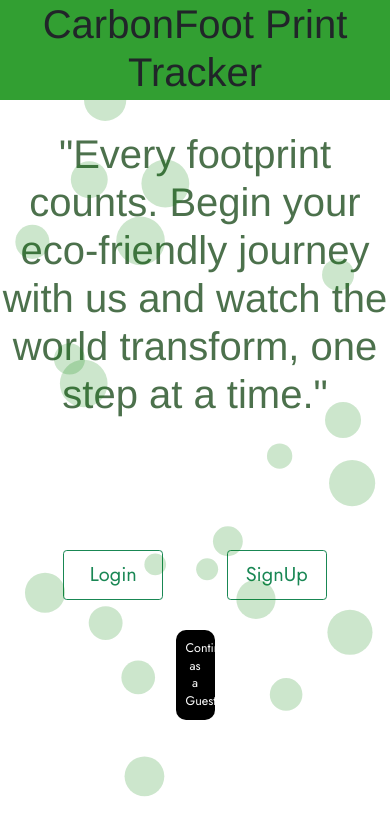
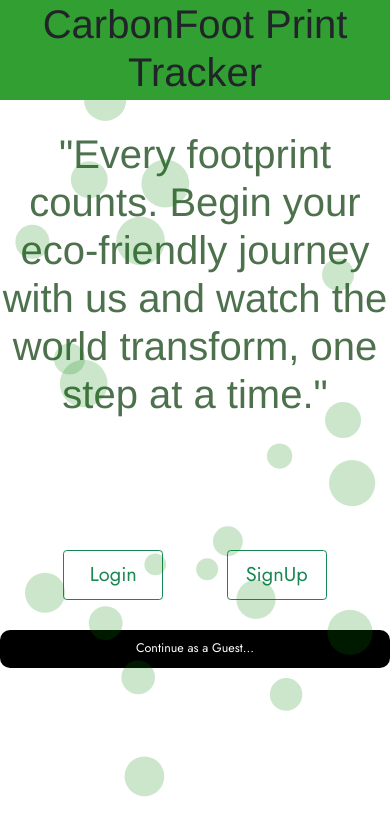
Before and after one commit to AdityaChaudhary2913/IEEE_Hackathon_Task1_By_Justify-Content, a React (Create React App) app in the folder frontend/: page / in a window 390 px wide. Shown: the top 834 px of the page. Built offline with nearby package versions, Linux system fonts and the light colour scheme; no server answers.

Commit message:
Update HomePage.jsx

```diff
--- a/frontend/src/components/home/HomePage.jsx
+++ b/frontend/src/components/home/HomePage.jsx
@@ -42,7 +42,7 @@ const HomePage = () => {
             </button>
           </Link>
         </div>
-        <div to='/Landing' className="text-center rounded-2xl w-[10%] mx-auto p-3 text-xl text-white bg-black">
+        <div to='/Landing' className="text-center rounded-2xl md:w-[10%] mx-auto p-3 text-xl text-white bg-black">
           <Link to="/Landing">Continue as a Guest...</Link>
         </div>
       </div>
```
